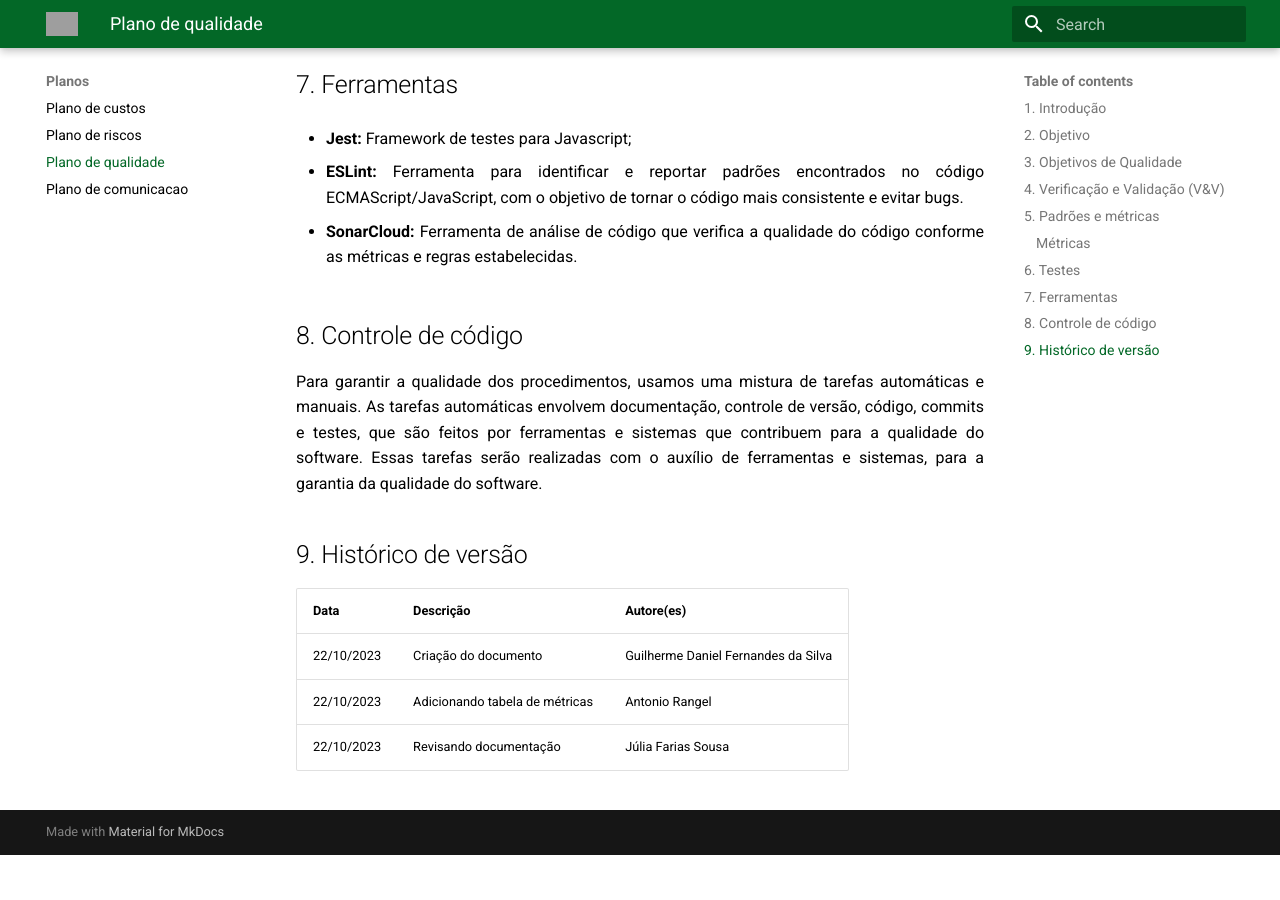
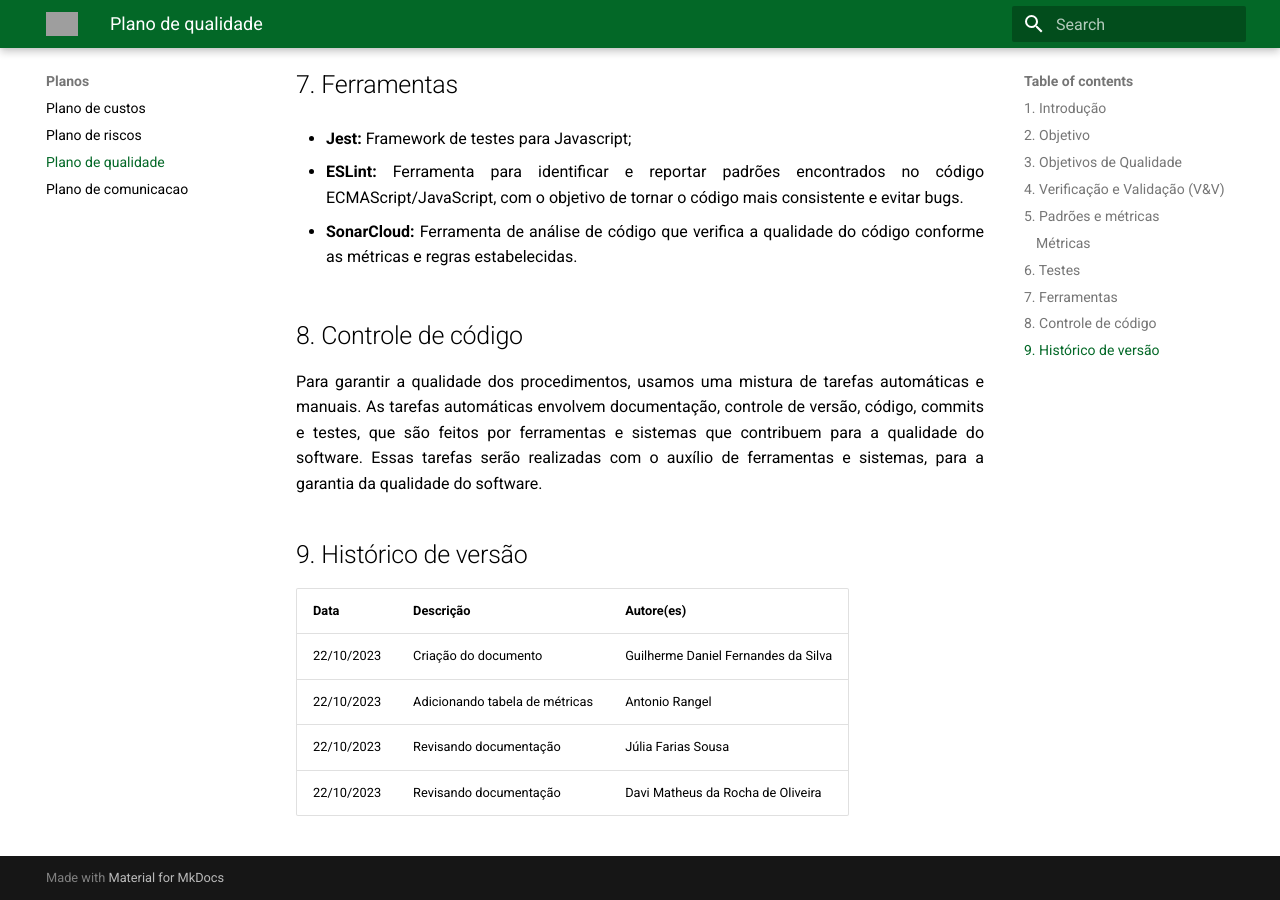
Before and after one commit to fga-eps-mds/2023.2-PrintGo-Doc, an MkDocs documentation site: the page built from docs/Planos/plano_de_qualidade.md, in a window 1280 px wide and 900 px high, scrolled down 3535 px. Built offline with MkDocs 1.6.1 and Material for MkDocs 9.7.7, drawn with Linux system fonts in a browser that asks for light colours; before the commit the page ends 4390 px from its top, so only the background shows below that; grey boxes are pictures that could not be loaded.

Commit message:
📝(#33) Revisando plano de qualidade

```diff
--- a/docs/Planos/plano_de_qualidade.md
+++ b/docs/Planos/plano_de_qualidade.md
@@ -99,3 +99,4 @@ Para garantir a qualidade dos procedimentos, usamos uma mistura de tarefas autom
 |22/10/2023| Criação do documento | Guilherme Daniel Fernandes da Silva |
 |22/10/2023| Adicionando tabela de métricas | Antonio Rangel |
 |22/10/2023| Revisando documentação | Júlia Farias Sousa|
+|22/10/2023| Revisando documentação | Davi Matheus da Rocha de Oliveira|
```
